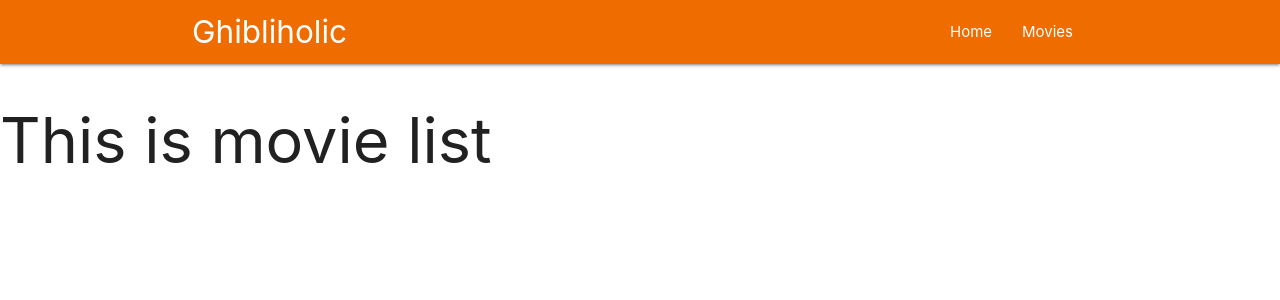
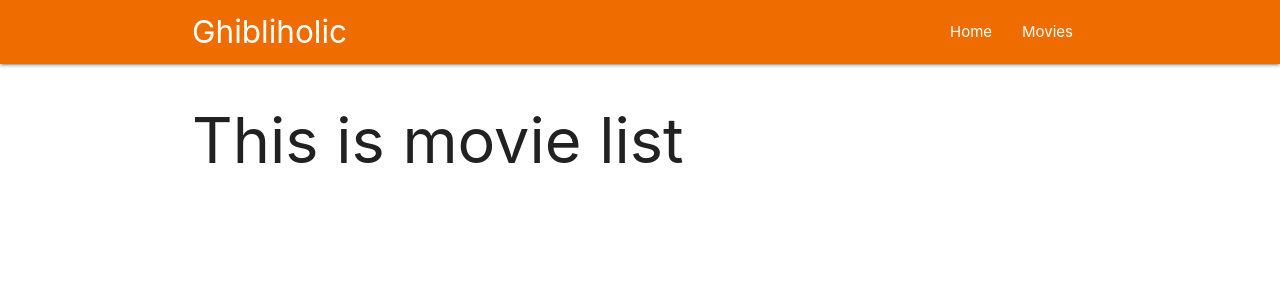
Before and after one commit to Chikin-Sanders/ghibliholic, a React (Create React App) app: page /movies in a window 1280 px wide. Shown: the top 300 px of the page. Built offline with nearby package versions, Linux system fonts and the light colour scheme.

Commit message:
adding container

```diff
--- a/src/components/Pages/Home.js
+++ b/src/components/Pages/Home.js
@@ -2,7 +2,7 @@ import React from 'react'
 
 function Home() {
     return (
-        <div>
+        <div className='container'>
             <h1>This is home</h1>
         </div>
     )
--- a/src/components/Pages/MoviesList.js
+++ b/src/components/Pages/MoviesList.js
@@ -3,7 +3,7 @@ import React, { Component } from 'react'
 export class MoviesList extends Component {
     render() {
         return (
-            <div>
+            <div className='container'>
                 <h1>This is movie list</h1>
             </div>
         )
```
Also changed, not shown: 1 other file (tests, documents, lock files or other folders).
